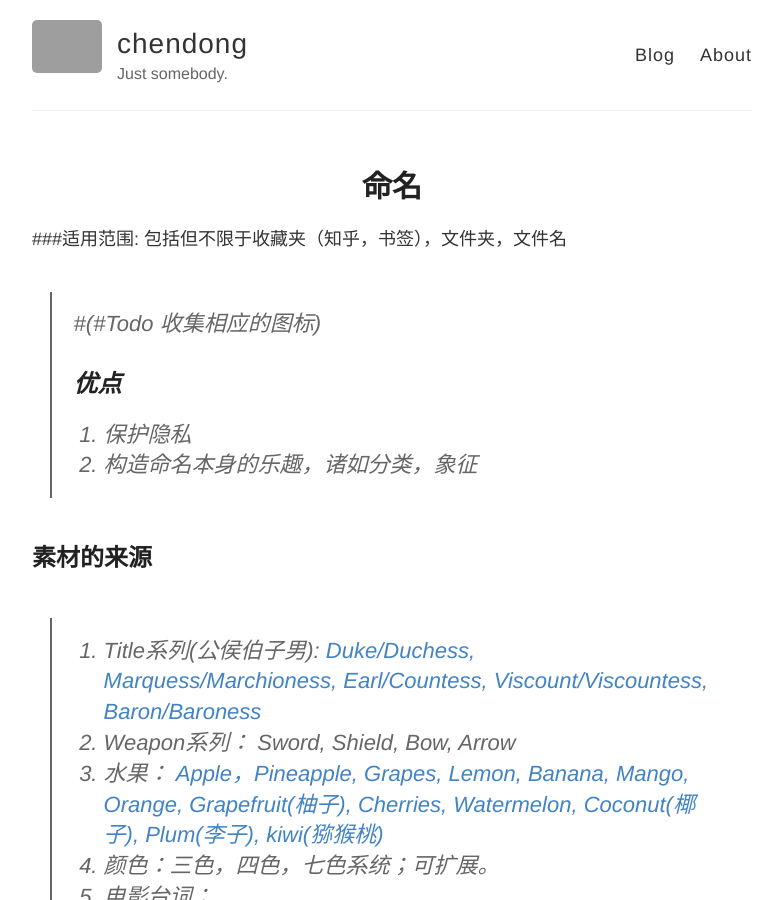
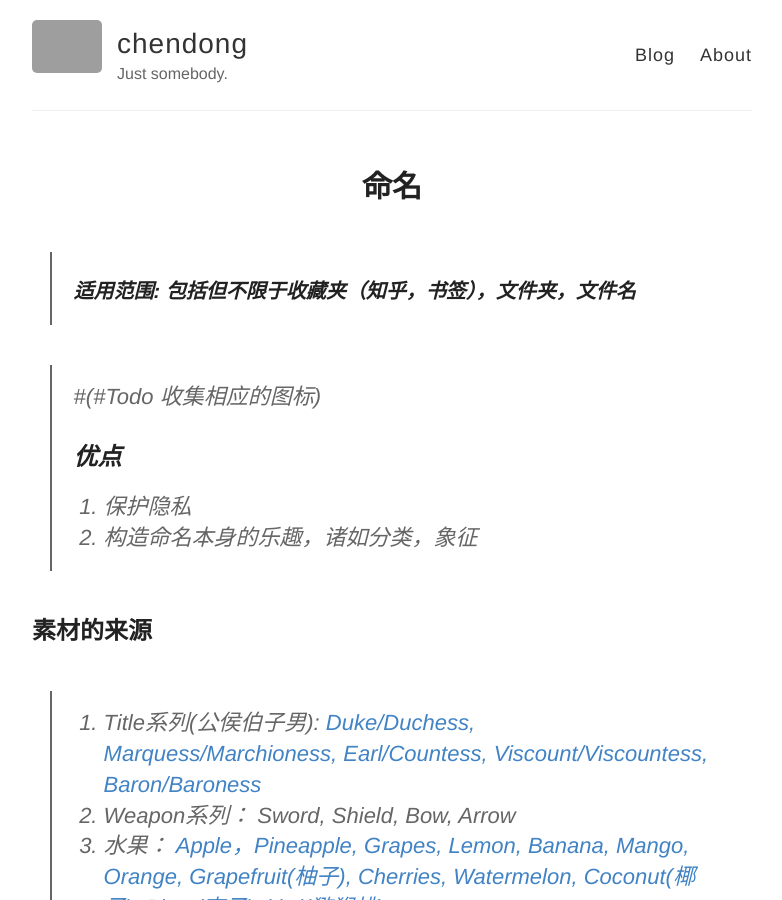
Before and after one commit to chendonghp/chendonghp.github.io, a Jekyll site: the page built from _posts/2018-1-14-命名.md, in a window 1280 px wide and 900 px high. Shown: the whole window, without its empty margins (248-1030 px from the left). Built offline with Jekyll 4.4.1, drawn with Linux system fonts in a browser that asks for light colours; comment, search, counter and statistics services are not loaded; grey boxes are pictures that could not be loaded.

Commit message:
Update 2018-1-14-命名.md

```diff
--- a/_posts/2018-1-14-命名.md
+++ b/_posts/2018-1-14-命名.md
@@ -2,7 +2,7 @@
 layout: post
 title: <center>命名</center>
 ---
-###适用范围: 包括但不限于收藏夹（知乎，书签），文件夹，文件名
+> ### 适用范围: 包括但不限于收藏夹（知乎，书签），文件夹，文件名
 
 > #(#Todo 收集相应的图标)
 ## 优点
```
